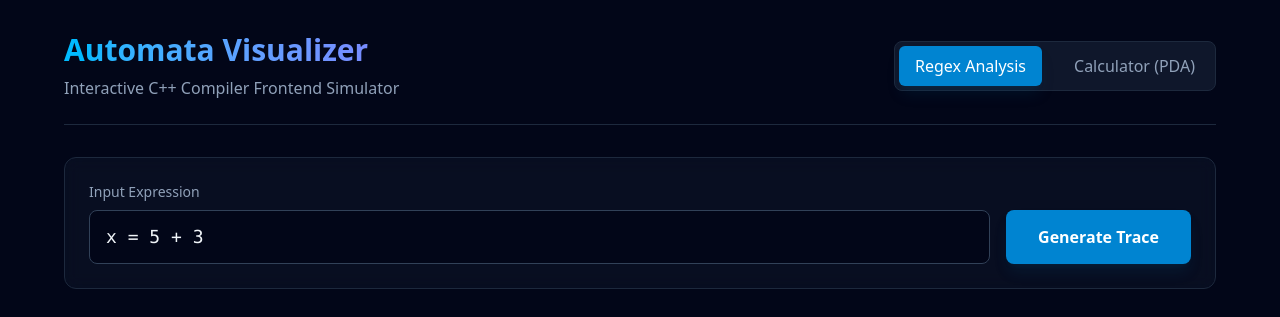
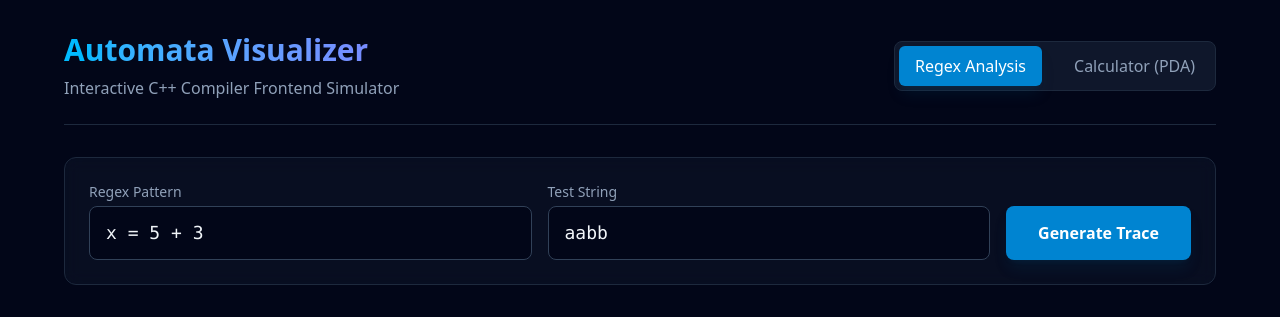
Before and after one commit to Kai-Zen23/AutomataPIT, a React app in the folder frontend/: page / in a window 1280 px wide. Both pictures are taken after a click on the button "Regex Analysis". Shown: the top 317 px of the page. Built offline with nearby package versions, Linux system fonts and the light colour scheme; no server answers; the HTML template or start-up script is replaced by a standard one.

Commit message:
Implement Custom Test String feature

```diff
--- a/frontend/src/App.jsx
+++ b/frontend/src/App.jsx
@@ -5,6 +5,7 @@ const API_URL = import.meta.env.VITE_API_URL || 'http://localhost:8000';
 function App() {
   const [mode, setMode] = useState(3); // 1: Regex, 3: Calculator
   const [input, setInput] = useState('x = 5 + 3');
+  const [testString, setTestString] = useState('aabb'); // Default test string
   const [output, setOutput] = useState('');
   const [trace, setTrace] = useState([]);
   const [step, setStep] = useState(-1);
@@ -40,7 +41,7 @@ function App() {
       const res = await fetch(`${API_URL}/simulate`, {
         method: 'POST',
         headers: { 'Content-Type': 'application/json' },
-        body: JSON.stringify({ mode, input_text: input }),
+        body: JSON.stringify({ mode, input_text: input, test_string: testString }),
       });
       const data = await res.json();
 
@@ -106,24 +107,45 @@ function App() {
         </header>
 
         {/* Input Area */}
-        <section className="bg-slate-900/50 rounded-xl border border-slate-800 p-6 backdrop-blur-sm">
-          <label className="block text-sm font-medium text-slate-400 mb-2">Input Expression</label>
-          <div className="flex gap-4">
+        <section className="bg-slate-900/50 rounded-xl border border-slate-800 p-6 backdrop-blur-sm space-y-4">
+
+          <div className="flex gap-4 items-start">
+            <div className="flex-1 space-y-1">
+              <label className="block text-sm font-medium text-slate-400">
+                {mode === 1 ? 'Regex Pattern' : 'Expression'}
+              </label>
               <input
                 type="text"
                 value={input}
                 onChange={(e) => setInput(e.target.value)}
-              className="flex-1 bg-slate-950 border border-slate-700 rounded-lg px-4 py-3 font-mono text-lg focus:outline-none focus:ring-2 focus:ring-sky-500/50 transition-all placeholder-slate-600"
-              placeholder={mode === 1 ? "[a-z]+" : "x = 5 + 3"}
+                className="w-full bg-slate-950 border border-slate-700 rounded-lg px-4 py-3 font-mono text-lg focus:outline-none focus:ring-2 focus:ring-sky-500/50 transition-all placeholder-slate-600"
+                placeholder={mode === 1 ? "(a|b)abb" : "x = 5 + 3"}
+              />
+            </div>
+
+            {mode === 1 && (
+              <div className="flex-1 space-y-1">
+                <label className="block text-sm font-medium text-slate-400">Test String</label>
+                <input
+                  type="text"
+                  value={testString}
+                  onChange={(e) => setTestString(e.target.value)}
+                  className="w-full bg-slate-950 border border-slate-700 rounded-lg px-4 py-3 font-mono text-lg focus:outline-none focus:ring-2 focus:ring-sky-500/50 transition-all placeholder-slate-600"
+                  placeholder="aabb"
                   onKeyDown={(e) => e.key === 'Enter' && handleSimulate()}
                 />
+              </div>
+            )}
+
+            <div className="flex items-end self-end">
               <button
                 onClick={handleSimulate}
                 disabled={loading}
-              className="bg-sky-600 hover:bg-sky-500 text-white px-8 py-3 rounded-lg font-semibold transition-all disabled:opacity-50 disabled:cursor-not-allowed shadow-lg shadow-sky-900/20 flex items-center gap-2"
+                className="bg-sky-600 hover:bg-sky-500 text-white px-8 py-3 rounded-lg font-semibold transition-all disabled:opacity-50 disabled:cursor-not-allowed shadow-lg shadow-sky-900/20 flex items-center gap-2 h-[54px]"
               >
                 {loading ? 'Compiling...' : 'Generate Trace'}
               </button>
+            </div>
           </div>
         </section>
 
```
Also changed, not shown: 2 other files (tests, documents, lock files or other folders). Lines whose indentation alone changed are shown as unchanged.
